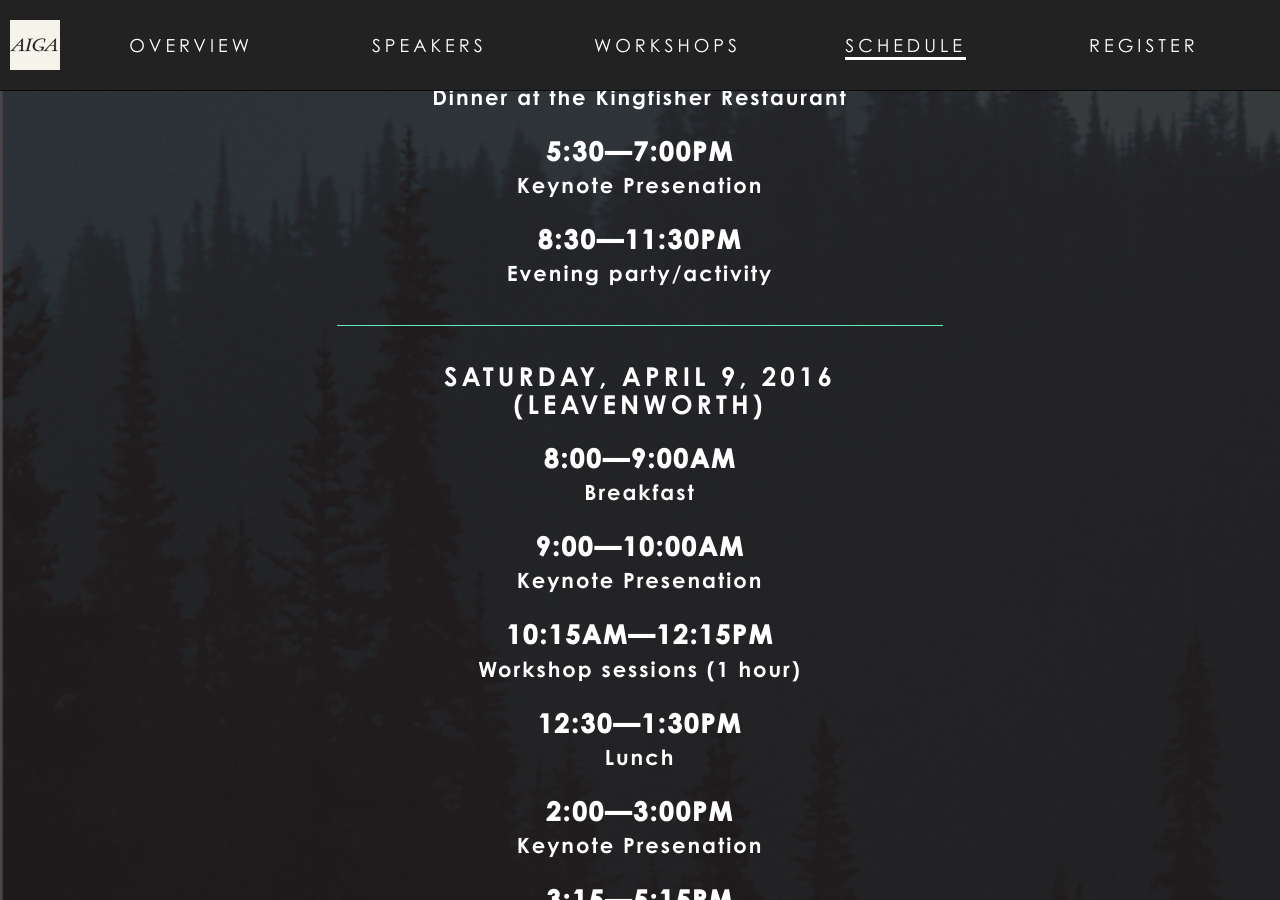
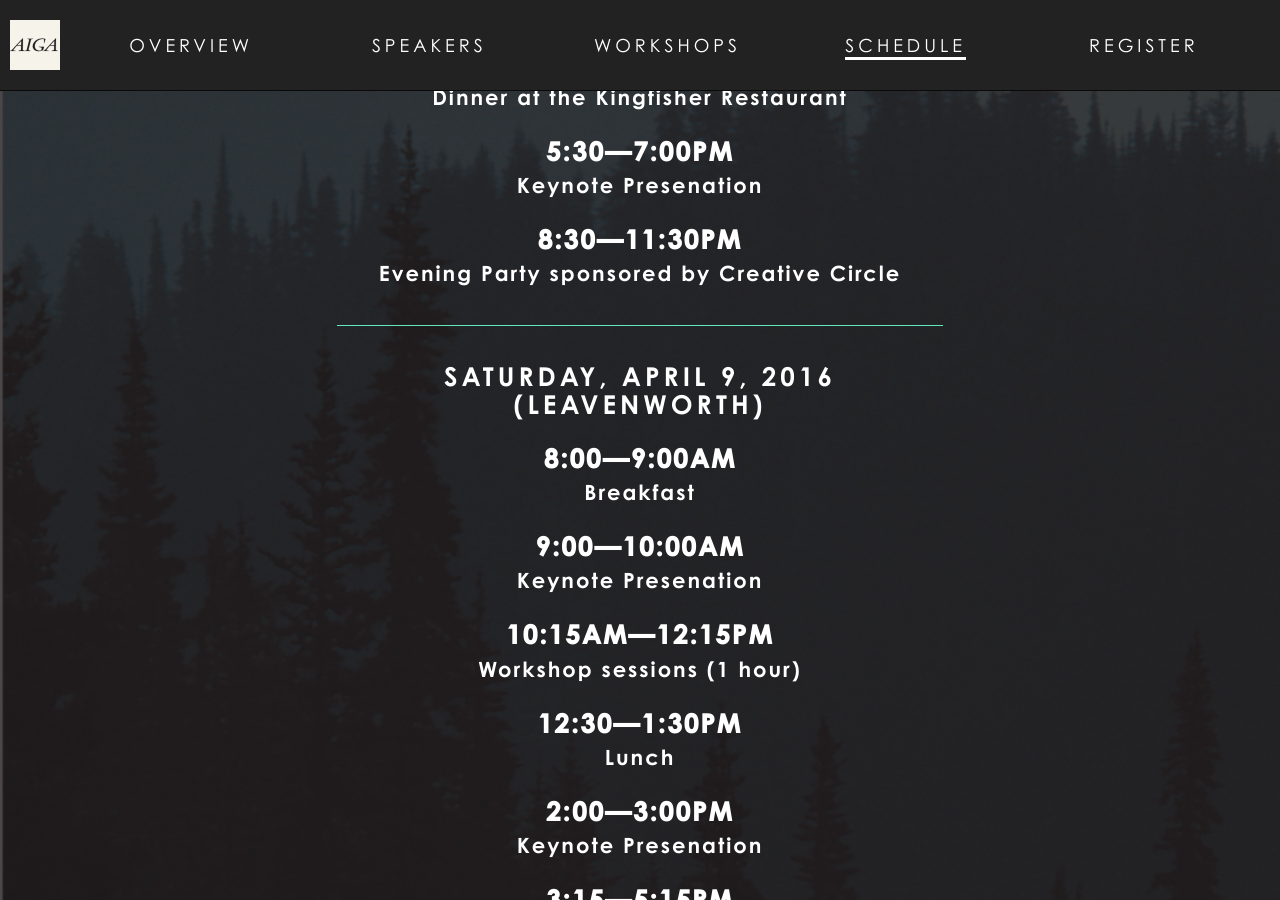
Before and after one commit to aiga-seattle/2015.aigaintothewoods.com, a Jekyll site: the page built from schedule.html, in a window 1280 px wide and 900 px high, scrolled down 483 px. Built offline with Jekyll 4.4.1, drawn with Linux system fonts in a browser that asks for light colours; nearby versions of some CDN libraries; some web fonts are replaced.

Commit message:
Updates schedule

```diff
--- a/schedule.html
+++ b/schedule.html
@@ -23,7 +23,7 @@ title: Schedule
             <dt>5:30—7:00PM</dt>
             <dd>Keynote Presenation</dd>
             <dt>8:30—11:30PM</dt>
-            <dd>Evening party/activity</dd>
+            <dd>Evening Party sponsored by Creative Circle</dd>
           </dl>
         </section>
 
```
Also changed, not shown: 2 other files.
